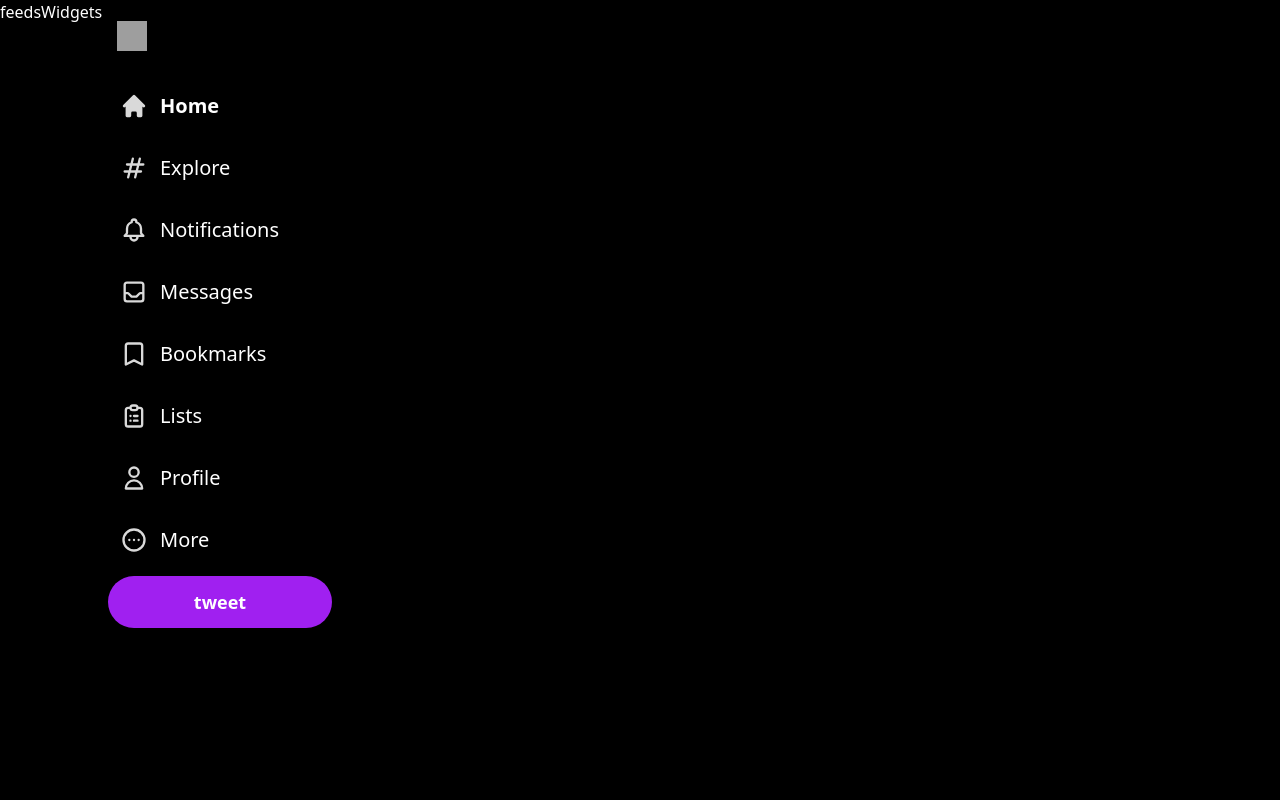
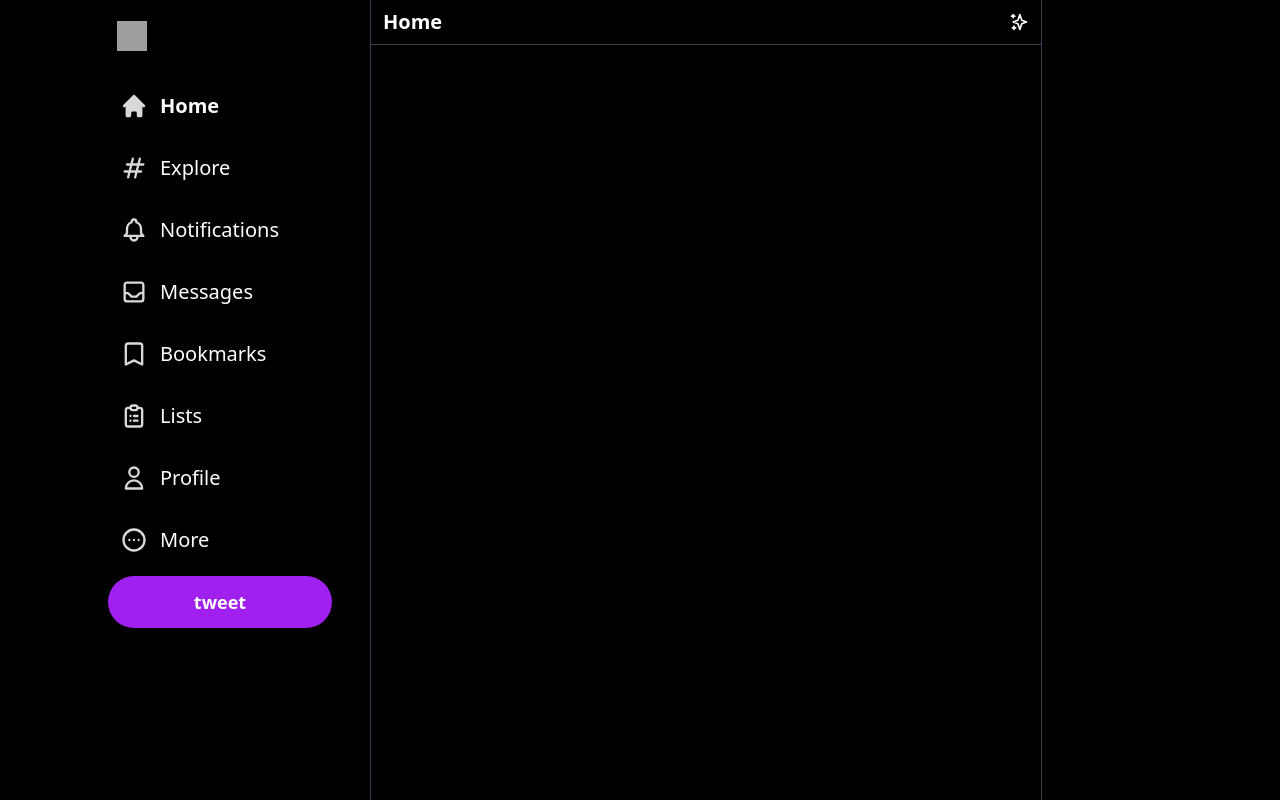
Before and after one commit to zourdycodes/tweepies-fullstack, a Next.js app: page / in a window 1280 px wide. Built offline with nearby package versions, Linux system fonts and the light colour scheme; grey boxes are pictures that could not be loaded.

Commit message:
📱 design: working on the feeds section of the app
add some input and button onto it

```diff
--- a/components/organisms/Feed.tsx
+++ b/components/organisms/Feed.tsx
@@ -1,9 +1,13 @@
+import { SparklesIcon } from '@heroicons/react/outline';
 import React from 'react';
 
 export const Feed: React.FC = () => {
   return (
-    <div>
-      <h1>feeds</h1>
+    <div className="flex-grow border-l border-r border-gray-700 max-w-2xl sm:ml-[73px] xl:ml-[370px]">
+      <div className="text-[#d9d9d9] flex items-center sm:justify-between py-2 px-3 sticky top-0 z-50 bg-black border-b border-gray-700">
+        <h2 className="text-lg sm:text-xl font-bold">Home</h2>
+        <SparklesIcon className="h-5 text-white" />
+      </div>
     </div>
   );
 };
--- a/components/organisms/Widgets.tsx
+++ b/components/organisms/Widgets.tsx
@@ -3,7 +3,7 @@
 export const Widgets: React.FC = () => {
   return (
     <div>
-      <h1>Widgets</h1>
+      <h1></h1>
     </div>
   );
 };
```
